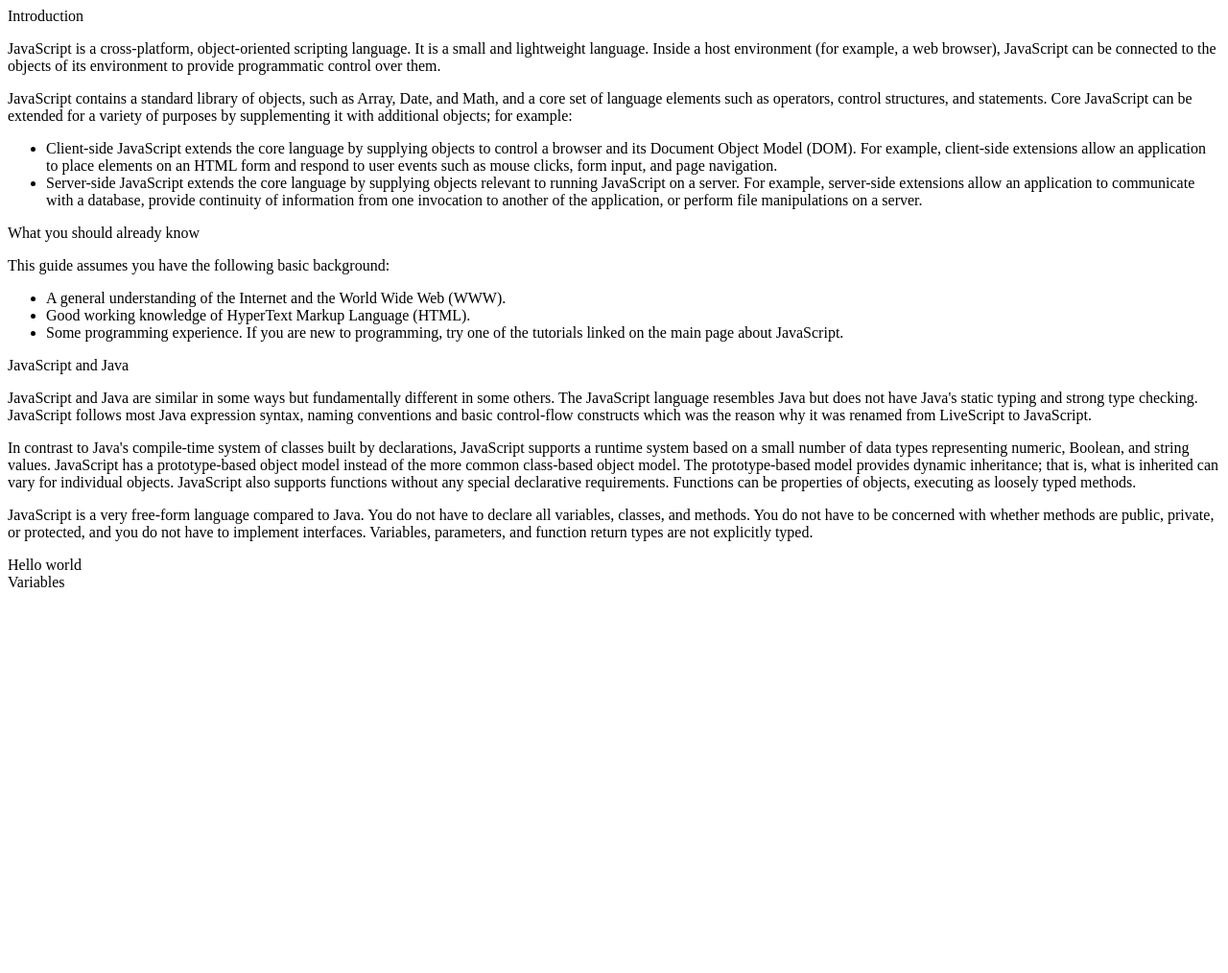
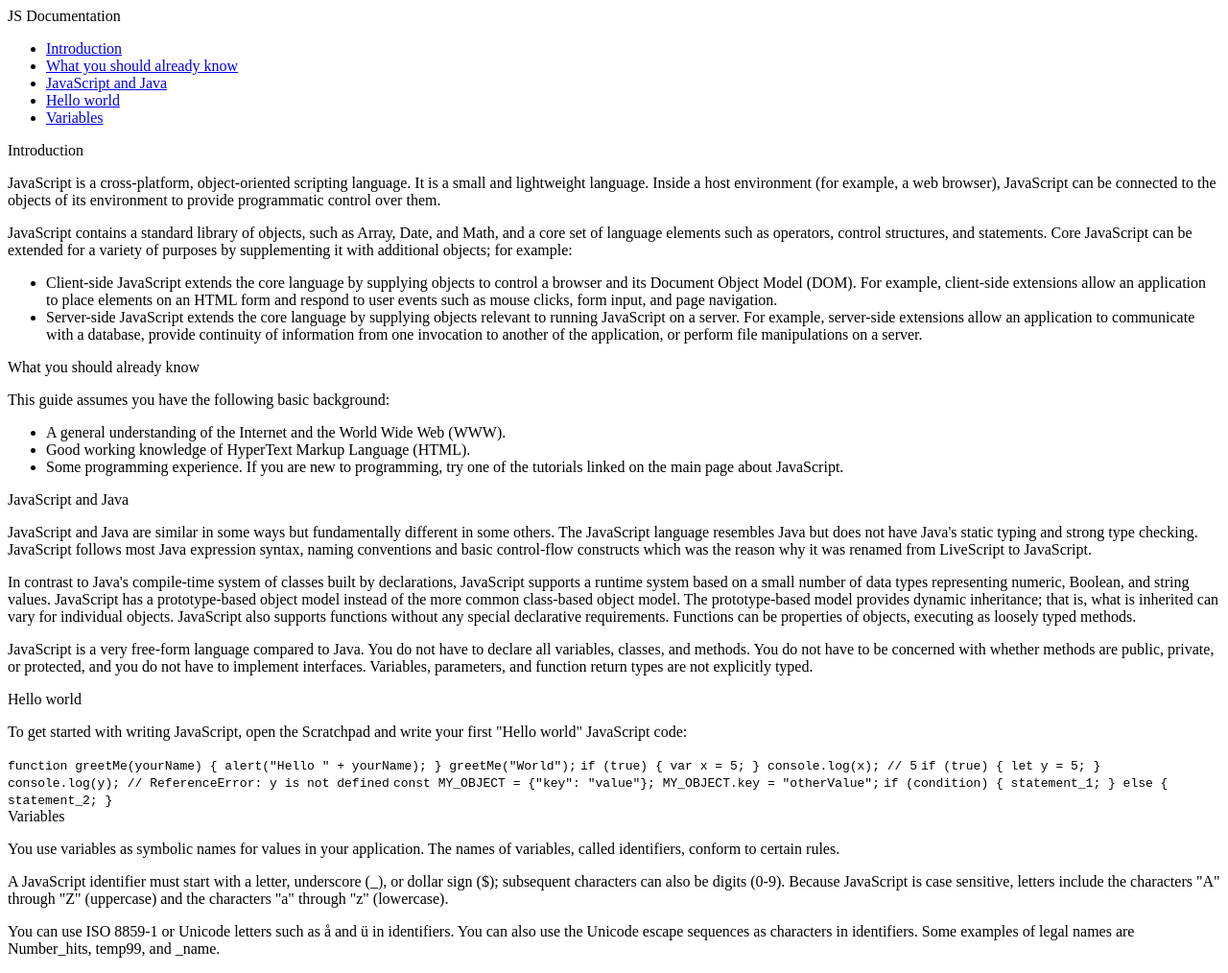
Before and after one commit to enis-memic/Project5, a plain HTML site: page index.html in a window 1280 px wide. Shown: the whole page at 96% size. Before the commit the page ends 800 px from the top, so only its background shows below. Drawn offline with Linux system fonts and the light colour scheme.

Commit message:
2nd commit
Added navbar and links to the navbar

```diff
--- a/index.html
+++ b/index.html
@@ -8,44 +8,142 @@
 
   <body>
     <script src="https://cdn.freecodecamp.org/testable-projects-fcc/v1/bundle.js"></script>
-
+    <nav id="navbar">
+      <header>JS Documentation</header>
+      <ul>
+        <li><a class="nav-link" href="#Introduction">Introduction</a></li>
+        <li>
+          <a class="nav-link" href="#What_you_should_already_know"
+            >What you should already know</a
+          >
+        </li>
+        <li>
+          <a class="nav-link" href="#JavaScript_and_Java"
+            >JavaScript and Java</a
+          >
+        </li>
+        <li><a class="nav-link" href="#Hello_world">Hello world</a></li>
+        <li><a class="nav-link" href="#Variables">Variables</a></li>
+      </ul>
+    </nav>
     <main id="main-doc">
       <section class="main-section" id="Introduction">
         <header class=".main-section">Introduction</header>
-        <p>JavaScript is a cross-platform, object-oriented scripting language. It is a small and lightweight language. Inside a host environment (for example, a web browser), JavaScript can be connected to the objects of its environment to provide programmatic control over them.</p>
-        <p>JavaScript contains a standard library of objects, such as Array, Date, and Math, and a core set of language elements such as operators, control structures, and statements. Core JavaScript can be extended for a variety of purposes by supplementing it with additional objects; for example:
+        <p>
+          JavaScript is a cross-platform, object-oriented scripting language. It
+          is a small and lightweight language. Inside a host environment (for
+          example, a web browser), JavaScript can be connected to the objects of
+          its environment to provide programmatic control over them.
+        </p>
+        <p>
+          JavaScript contains a standard library of objects, such as Array,
+          Date, and Math, and a core set of language elements such as operators,
+          control structures, and statements. Core JavaScript can be extended
+          for a variety of purposes by supplementing it with additional objects;
+          for example:
         </p>
         <ul>
           <li>
-            Client-side JavaScript extends the core language by supplying objects to control a browser and its Document Object Model (DOM). For example, client-side extensions allow an application to place elements on an HTML form and respond to user events such as mouse clicks, form input, and page navigation.
+            Client-side JavaScript extends the core language by supplying
+            objects to control a browser and its Document Object Model (DOM).
+            For example, client-side extensions allow an application to place
+            elements on an HTML form and respond to user events such as mouse
+            clicks, form input, and page navigation.
           </li>
           <li>
-            Server-side JavaScript extends the core language by supplying objects relevant to running JavaScript on a server. For example, server-side extensions allow an application to communicate with a database, provide continuity of information from one invocation to another of the application, or perform file manipulations on a server.
+            Server-side JavaScript extends the core language by supplying
+            objects relevant to running JavaScript on a server. For example,
+            server-side extensions allow an application to communicate with a
+            database, provide continuity of information from one invocation to
+            another of the application, or perform file manipulations on a
+            server.
           </li>
         </ul>
-        </p>
       </section>
       <section class="main-section" id="What_you_should_already_know">
         <header class=".main-section">What you should already know</header>
         <p>This guide assumes you have the following basic background:</p>
         <ul>
-          <li>A general understanding of the Internet and the World Wide Web (WWW).</li>
+          <li>
+            A general understanding of the Internet and the World Wide Web
+            (WWW).
+          </li>
           <li>Good working knowledge of HyperText Markup Language (HTML).</li>
-          <li>Some programming experience. If you are new to programming, try one of the tutorials linked on the main page about JavaScript.</li>
+          <li>
+            Some programming experience. If you are new to programming, try one
+            of the tutorials linked on the main page about JavaScript.
+          </li>
         </ul>
       </section>
       <section class="main-section" id="JavaScript_and_Java">
         <header class=".main-section">JavaScript and Java</header>
-        <p>JavaScript and Java are similar in some ways but fundamentally different in some others. The JavaScript language resembles Java but does not have Java's static typing and strong type checking. JavaScript follows most Java expression syntax, naming conventions and basic control-flow constructs which was the reason why it was renamed from LiveScript to JavaScript.</p>
-        <p>In contrast to Java's compile-time system of classes built by declarations, JavaScript supports a runtime system based on a small number of data types representing numeric, Boolean, and string values. JavaScript has a prototype-based object model instead of the more common class-based object model. The prototype-based model provides dynamic inheritance; that is, what is inherited can vary for individual objects. JavaScript also supports functions without any special declarative requirements. Functions can be properties of objects, executing as loosely typed methods.</p>
-        <p>JavaScript is a very free-form language compared to Java. You do not have to declare all variables, classes, and methods. You do not have to be concerned with whether methods are public, private, or protected, and you do not have to implement interfaces. Variables, parameters, and function return types are not explicitly typed.</p>
+        <p>
+          JavaScript and Java are similar in some ways but fundamentally
+          different in some others. The JavaScript language resembles Java but
+          does not have Java's static typing and strong type checking.
+          JavaScript follows most Java expression syntax, naming conventions and
+          basic control-flow constructs which was the reason why it was renamed
+          from LiveScript to JavaScript.
+        </p>
+        <p>
+          In contrast to Java's compile-time system of classes built by
+          declarations, JavaScript supports a runtime system based on a small
+          number of data types representing numeric, Boolean, and string values.
+          JavaScript has a prototype-based object model instead of the more
+          common class-based object model. The prototype-based model provides
+          dynamic inheritance; that is, what is inherited can vary for
+          individual objects. JavaScript also supports functions without any
+          special declarative requirements. Functions can be properties of
+          objects, executing as loosely typed methods.
+        </p>
+        <p>
+          JavaScript is a very free-form language compared to Java. You do not
+          have to declare all variables, classes, and methods. You do not have
+          to be concerned with whether methods are public, private, or
+          protected, and you do not have to implement interfaces. Variables,
+          parameters, and function return types are not explicitly typed.
+        </p>
       </section>
       <section class="main-section" id="Hello_world">
         <header class=".main-section">Hello world</header>
-
+        <p>
+          To get started with writing JavaScript, open the Scratchpad and write
+          your first "Hello world" JavaScript code:
+        </p>
+        <code
+          >function greetMe(yourName) { alert("Hello " + yourName); }
+          greetMe("World");</code
+        >
+        <code>if (true) { var x = 5; } console.log(x); // 5</code>
+        <code
+          >if (true) { let y = 5; } console.log(y); // ReferenceError: y is not
+          defined</code
+        >
+        <code
+          >const MY_OBJECT = {"key": "value"}; MY_OBJECT.key =
+          "otherValue";</code
+        >
+        <code>if (condition) { statement_1; } else { statement_2; }</code>
       </section>
       <section class="main-section" id="Variables">
         <header class=".main-section">Variables</header>
+        <p>
+          You use variables as symbolic names for values in your application.
+          The names of variables, called identifiers, conform to certain rules.
+        </p>
+        <p>
+          A JavaScript identifier must start with a letter, underscore (_), or
+          dollar sign ($); subsequent characters can also be digits (0-9).
+          Because JavaScript is case sensitive, letters include the characters
+          "A" through "Z" (uppercase) and the characters "a" through "z"
+          (lowercase).
+        </p>
+        <p>
+          You can use ISO 8859-1 or Unicode letters such as å and ü in
+          identifiers. You can also use the Unicode escape sequences as
+          characters in identifiers. Some examples of legal names are
+          Number_hits, temp99, and _name.
+        </p>
       </section>
     </main>
 
```
